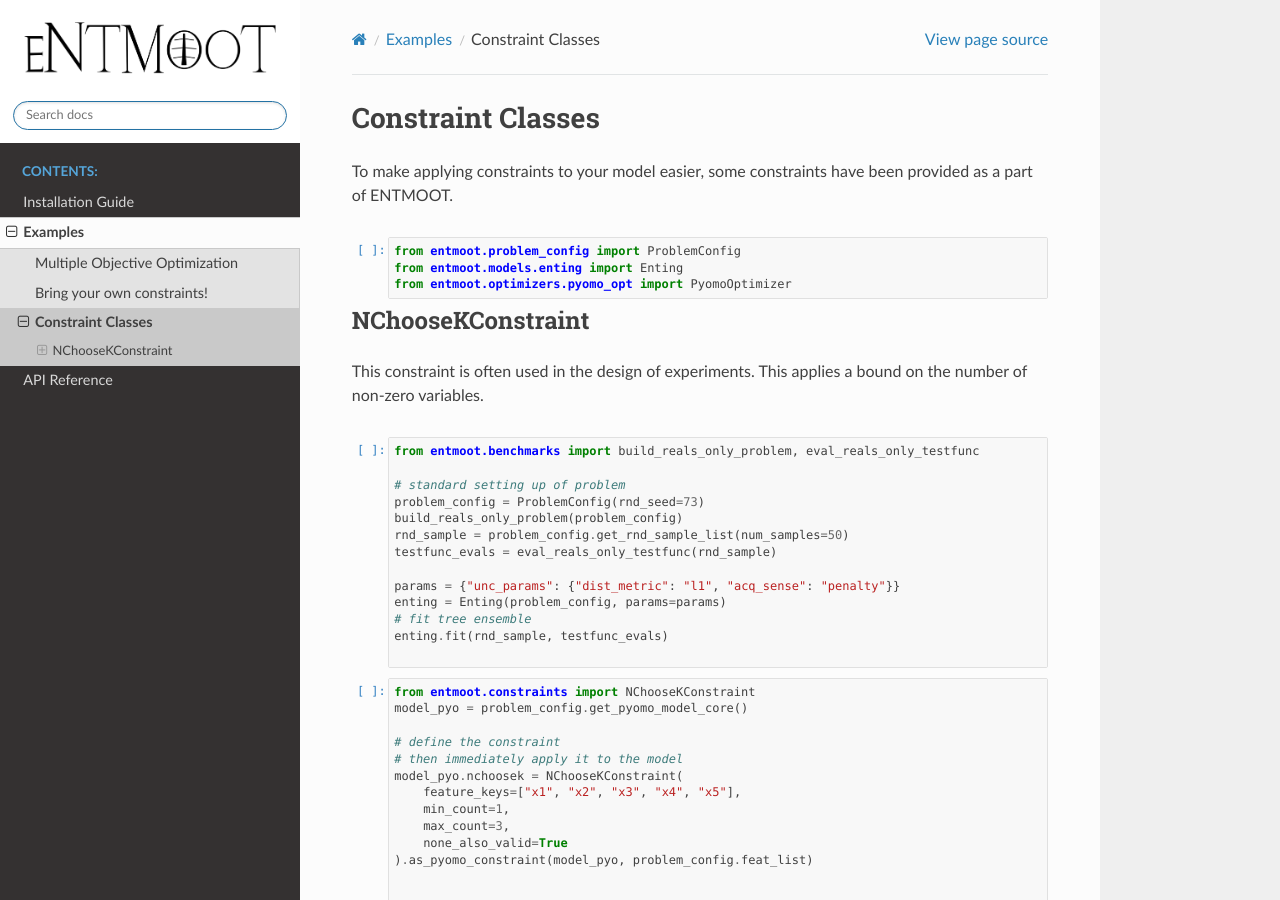
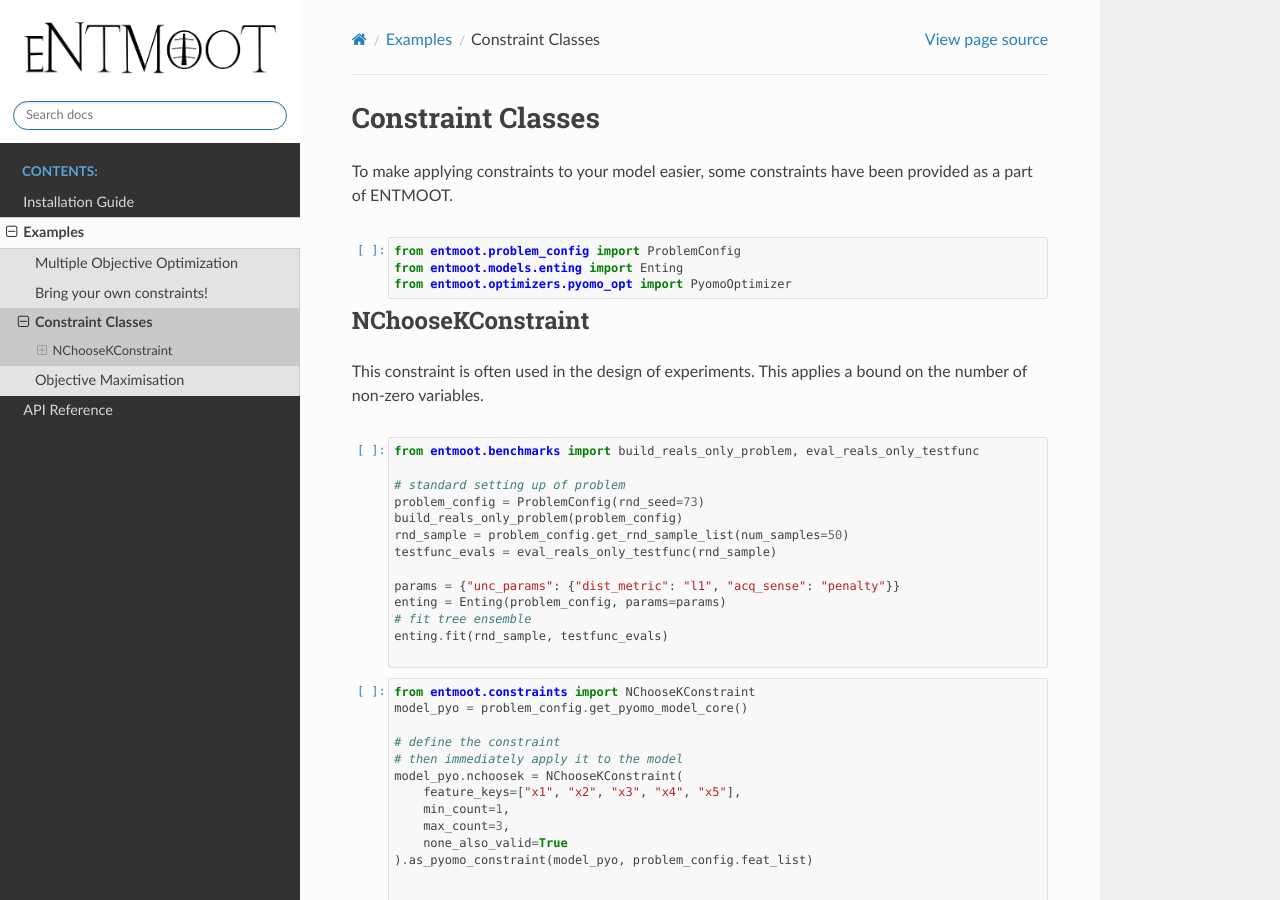
Before and after one commit to cog-imperial/entmoot, a Sphinx documentation site: the page built from docs/notebooks/constraint_classes.ipynb, in a window 1280 px wide and 900 px high. Built offline with Sphinx 7.4.7 and the Read the Docs theme 2.0.0, drawn with Linux system fonts in a browser that asks for light colours; pages that are not in the unit, such as notebooks, are missing from menus.

Commit message:
fixed typo and cleared output

```diff
--- a/docs/notebooks.rst
+++ b/docs/notebooks.rst
@@ -10,4 +10,4 @@ These Jupyter Notebooks provide some examples on how to work with ENTMOOT. Their
    notebooks/multi_obj_pareto
    notebooks/multi_obj_with_constraints
    notebooks/constraint_classes
-   notebooks/single_obj:maximisation
+   notebooks/single_obj_maximisation
```
Also changed, not shown: docs/notebooks/single_obj_maximisation.ipynb.
